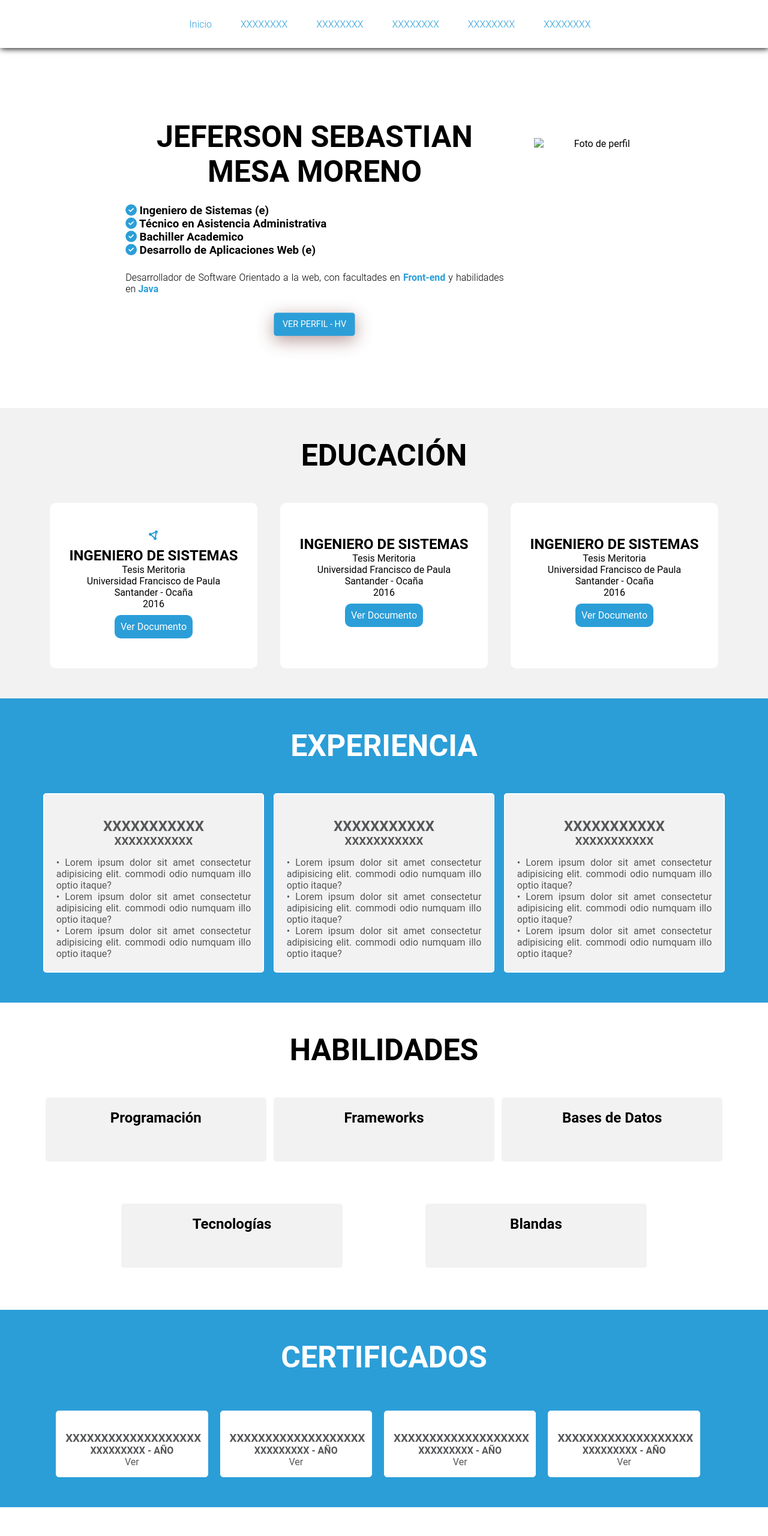
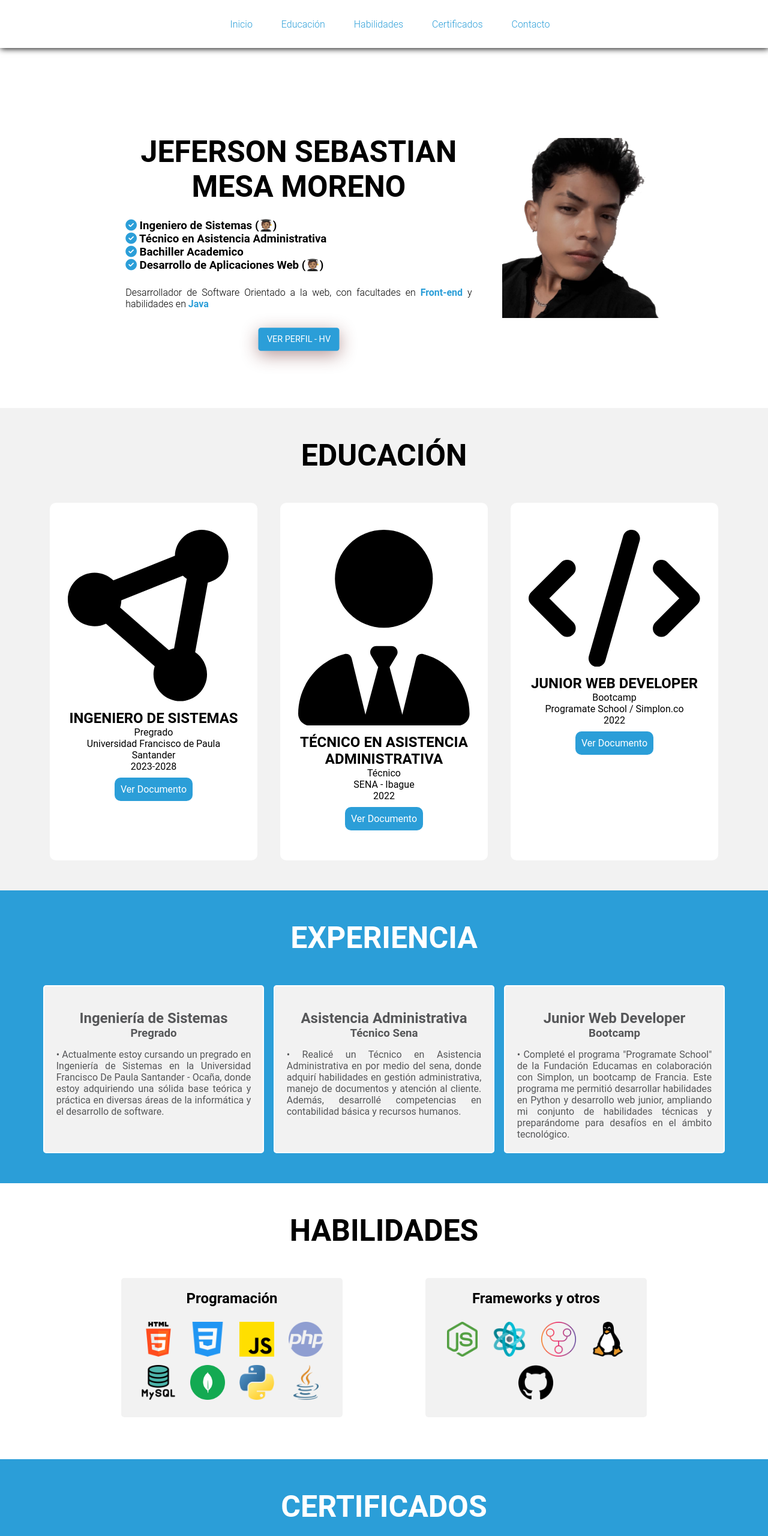
Before and after one commit to JefersonMesaUFPSO/Curriculum, a plain HTML site: page index.html in a window 1280 px wide. Shown: the top 2560 px of the page at 60% size. Before the commit the page ends 2512 px from the top, so only its background shows below. Drawn offline with Linux system fonts and the light colour scheme.

Commit message:
Load html new personal data and footer

```diff
--- a/index.html
+++ b/index.html
@@ -10,7 +10,7 @@
         content="Curricum, Hoja de vida, CV, HV, Perfil, Ingeniero de sistemas, Developer, Desarrollador, Frontend, Desarrollo web">
     <meta name="description" content="Portal para conocer la hoja de vida del Ingeniero Jeferson Mesa">
     <link rel="author" href="">
-    <link rel="icon" href="img/user.png" type="image/png">
+    <link rel="icon" href="img/user3.png" type="image/png">
     <link rel="stylesheet" href="css/style.css">
     <title>Jeferson Mesa - Curriculum Vitae</title>
 </head>
@@ -21,12 +21,11 @@
         <nav>
             <section class="contenedor nav">
                 <div class="enlaces-header">
-                    <a href="#inicio">Inicio</a>
-                    <a href="">XXXXXXXX</a>
-                    <a href="#">XXXXXXXX</a>
-                    <a href="#">XXXXXXXX</a>
-                    <a href="#">XXXXXXXX</a>
-                    <a href="#">XXXXXXXX</a>
+                    <a href="#inicio" class="link">Inicio</a>
+                    <a href="#educacion" class="link">Educación</a>
+                    <a href="#habilidades" class="link">Habilidades</a>
+                    <a href="#certificados" class="link">Certificados</a>
+                    <a href="#contacto" class="link">Contacto</a>
                 </div>
                 <div class="hamburguer">
                     <i class="fa-solid fa-bars"></i>
@@ -37,18 +36,18 @@
         <div class="contenedor">
             <section class="contenido-header">
                 <section class="textos-header">
-                    <h1>JEFERSON SEBASTIAN MESA MORENO</h1>
+                    <h1 class="title">JEFERSON SEBASTIAN MESA MORENO</h1>
                     <div class="titulospro">
-                        <h3><i class="fa-solid fa-circle-check" style="color: #2b9ed8;"></i> Ingeniero de Sistemas (e)</h3>
+                        <h3><i class="fa-solid fa-circle-check" style="color: #2b9ed8;"></i> Ingeniero de Sistemas (🧑🏽‍🎓)</h3>
                         <h3><i class="fa-solid fa-circle-check" style="color: #2b9ed8;"></i> Técnico en Asistencia Administrativa</h3>
                         <h3><i class="fa-solid fa-circle-check" style="color: #2b9ed8;"></i> Bachiller Academico</h3>
-                        <h3><i class="fa-solid fa-circle-check" style="color: #2b9ed8;"></i> Desarrollo de Aplicaciones Web (e)</h3>
+                        <h3><i class="fa-solid fa-circle-check" style="color: #2b9ed8;"></i> Desarrollo de Aplicaciones Web (🧑🏽‍🎓)</h3>
                     </div>
                     <p>Desarrollador de Software Orientado a la web, con facultades en <b><span>Front-end</span></b> y
                         habilidades en <b><span>Java</span></b></p>
-                    <a href="#" target="_blank">Ver Perfil - HV</a>
+                    <a href="/documents/Curriculum.pdf" target="_blank">Ver Perfil - HV</a>
                 </section>
-                <img src="img/user.png" alt="Foto de perfil">
+                <img src="img/user3.png" alt="Foto de perfil">
             </section>
         </div>
 
@@ -63,31 +62,31 @@
                     <h1>EDUCACIÓN</h1>
                 </div>
                 <div class="articulo">
-                    <i class="fa-solid fa-circle-nodes" style="color: #2b9ed8;"></i>
+                    <svg class="icon" xmlns="http://www.w3.org/2000/svg" viewBox="0 0 512 512"><path d="M418.4 157.9c35.3-8.3 61.6-40 61.6-77.9c0-44.2-35.8-80-80-80c-43.4 0-78.7 34.5-80 77.5L136.2 151.1C121.7 136.8 101.9 128 80 128c-44.2 0-80 35.8-80 80s35.8 80 80 80c12.2 0 23.8-2.7 34.1-7.6L259.7 407.8c-2.4 7.6-3.7 15.8-3.7 24.2c0 44.2 35.8 80 80 80s80-35.8 80-80c0-27.7-14-52.1-35.4-66.4l37.8-207.7zM156.3 232.2c2.2-6.9 3.5-14.2 3.7-21.7l183.8-73.5c3.6 3.5 7.4 6.7 11.6 9.5L317.6 354.1c-5.5 1.3-10.8 3.1-15.8 5.5L156.3 232.2z"/></svg>
                     <h3>Ingeniero de Sistemas</h3>
-                    <p>Tesis Meritoria</p>
-                    <p>Universidad Francisco de Paula Santander - Ocaña</p>
-                    <p>2016</p>
+                    <p>Pregrado</p>
+                    <p>Universidad Francisco de Paula Santander</p>
+                    <p>2023-2028</p>
                     <br>
                     <a href="#" target="_blank">Ver Documento</a>
                 </div>
                 <div class="articulo">
-                    <i></i>
-                    <h3>Ingeniero de Sistemas</h3>
-                    <p>Tesis Meritoria</p>
-                    <p>Universidad Francisco de Paula Santander - Ocaña</p>
-                    <p>2016</p>
+                    <svg class="icon" xmlns="http://www.w3.org/2000/svg" viewBox="0 0 448 512"><path d="M96 128a128 128 0 1 0 256 0A128 128 0 1 0 96 128zm94.5 200.2l18.6 31L175.8 483.1l-36-146.9c-2-8.1-9.8-13.4-17.9-11.3C51.9 342.4 0 405.8 0 481.3c0 17 13.8 30.7 30.7 30.7H162.5c0 0 0 0 .1 0H168 280h5.5c0 0 0 0 .1 0H417.3c17 0 30.7-13.8 30.7-30.7c0-75.5-51.9-138.9-121.9-156.4c-8.1-2-15.9 3.3-17.9 11.3l-36 146.9L238.9 359.2l18.6-31c6.4-10.7-1.3-24.2-13.7-24.2H224 204.3c-12.4 0-20.1 13.6-13.7 24.2z"/></svg>
+                    <h3>Técnico en Asistencia Administrativa</h3>
+                    <p>Técnico</p>
+                    <p>SENA - Ibague</p>
+                    <p>2022</p>
                     <br>
-                    <a href="#" target="_blank">Ver Documento</a>
+                    <a href="/documents/diplomaTecnico.pdf" target="_blank">Ver Documento</a>
                 </div>
                 <div class="articulo">
-                    <i></i>
-                    <h3>Ingeniero de Sistemas</h3>
-                    <p>Tesis Meritoria</p>
-                    <p>Universidad Francisco de Paula Santander - Ocaña</p>
-                    <p>2016</p>
+                    <svg class="icon" xmlns="http://www.w3.org/2000/svg" viewBox="0 0 640 512"><path d="M392.8 1.2c-17-4.9-34.7 5-39.6 22l-128 448c-4.9 17 5 34.7 22 39.6s34.7-5 39.6-22l128-448c4.9-17-5-34.7-22-39.6zm80.6 120.1c-12.5 12.5-12.5 32.8 0 45.3L562.7 256l-89.4 89.4c-12.5 12.5-12.5 32.8 0 45.3s32.8 12.5 45.3 0l112-112c12.5-12.5 12.5-32.8 0-45.3l-112-112c-12.5-12.5-32.8-12.5-45.3 0zm-306.7 0c-12.5-12.5-32.8-12.5-45.3 0l-112 112c-12.5 12.5-12.5 32.8 0 45.3l112 112c12.5 12.5 32.8 12.5 45.3 0s12.5-32.8 0-45.3L77.3 256l89.4-89.4c12.5-12.5 12.5-32.8 0-45.3z"/></svg>
+                    <h3>Junior Web Developer</h3>
+                    <p>Bootcamp</p>
+                    <p>Programate School / Simplon.co</p>
+                    <p>2022</p>
                     <br>
-                    <a href="#" target="_blank">Ver Documento</a>
+                    <a href="/documents/bootcamp.pdf" target="_blank">Ver Documento</a>
                 </div>
             </div>
         </div>
@@ -102,27 +101,22 @@
                 </div>
                 <div class="experience">
                     <img src="" alt="">
-                    <h2>XXXXXXXXXXX</h2>
-                    <h3>XXXXXXXXXXX</h3>
-                    <p>• Lorem ipsum dolor sit amet consectetur adipisicing elit. commodi odio numquam illo optio itaque?</p>
-                    <p>• Lorem ipsum dolor sit amet consectetur adipisicing elit. commodi odio numquam illo optio itaque?</p>
-                    <p>• Lorem ipsum dolor sit amet consectetur adipisicing elit. commodi odio numquam illo optio itaque?</p>
+                    <h2>Ingeniería de Sistemas</h2>
+                    <h3>Pregrado</h3>
+                    <p>• Actualmente estoy cursando un pregrado en Ingeniería de Sistemas en la Universidad Francisco De Paula Santander - Ocaña, donde estoy adquiriendo una sólida base teórica y práctica en diversas áreas de la informática y el desarrollo de software.</p>
+
                 </div>
                 <div class="experience">
                     <img src="" alt="">
-                    <h2>XXXXXXXXXXX</h2>
-                    <h3>XXXXXXXXXXX</h3>
-                    <p>• Lorem ipsum dolor sit amet consectetur adipisicing elit. commodi odio numquam illo optio itaque?</p>
-                    <p>• Lorem ipsum dolor sit amet consectetur adipisicing elit. commodi odio numquam illo optio itaque?</p>
-                    <p>• Lorem ipsum dolor sit amet consectetur adipisicing elit. commodi odio numquam illo optio itaque?</p>
+                    <h2>Asistencia Administrativa</h2>
+                    <h3>Técnico Sena</h3>
+                    <p>• Realicé un Técnico en Asistencia Administrativa en por medio del sena, donde adquirí habilidades en gestión administrativa, manejo de documentos y atención al cliente. Además, desarrollé competencias en contabilidad básica y recursos humanos.</p>
                 </div>
                 <div class="experience">
                     <img src="" alt="">
-                    <h2>XXXXXXXXXXX</h2>
-                    <h3>XXXXXXXXXXX</h3>
-                    <p>• Lorem ipsum dolor sit amet consectetur adipisicing elit. commodi odio numquam illo optio itaque?</p>
-                    <p>• Lorem ipsum dolor sit amet consectetur adipisicing elit. commodi odio numquam illo optio itaque?</p>
-                    <p>• Lorem ipsum dolor sit amet consectetur adipisicing elit. commodi odio numquam illo optio itaque?</p>
+                    <h2>Junior Web Developer</h2>
+                    <h3>Bootcamp</h3>
+                    <p>• Completé el programa "Programate School" de la Fundación Educamas en colaboración con Simplon, un bootcamp de Francia. Este programa me permitió desarrollar habilidades en Python y desarrollo web junior, ampliando mi conjunto de habilidades técnicas y preparándome para desafíos en el ámbito tecnológico.</p>
                 </div>
             </div>
         </div>
@@ -136,39 +130,24 @@
             <div class="content-skills">
                 <div class="skills">
                     <h2>Programación</h2>
-                    <img src="" alt="" title="" class="softskills">
-                    <img src="" alt="" title="" class="softskills">
-                    <img src="" alt="" title="" class="softskills">
-                    <img src="" alt="" title="" class="softskills">
+                    <img src="/img/html.png" alt="" title="" class="softskills">
+                    <img src="/img/css.png" alt="" title="" class="softskills">
+                    <img src="/img/js.png" alt="" title="" class="softskills">
+                    <img src="/img/php.png" alt="" title="" class="softskills">
+                    <img src="/img/mysql.png" alt="" title="" class="softskills">
+                    <img src="/img/mongodb.png" alt="" title="" class="softskills">
+                    <img src="/img/python.png" alt="" title="" class="softskills">
+                    <img src="/img/java.png" alt="" title="" class="softskills">
                 </div>
                 <div class="skills">
-                    <h2>Frameworks</h2>
-                    <img src="" alt="" title="" class="softskills">
-                    <img src="" alt="" title="" class="softskills">
-                    <img src="" alt="" title="" class="softskills">
-                    <img src="" alt="" title="" class="softskills">
+                    <h2>Frameworks y otros</h2>
+                    <img src="/img/node.png" alt="" title="" class="softskills">
+                    <img src="/img/react.png" alt="" title="" class="softskills">
+                    <img src="/img/git.png" alt="" title="" class="softskills">
+                    <img src="/img/linux.png" alt="" title="" class="softskills">
+                    <img src="/img/github.png" alt="" title="" class="softskills">
                 </div>
-                <div class="skills">
-                    <h2>Bases de Datos</h2>
-                    <img src="" alt="" title="" class="softskills">
-                    <img src="" alt="" title="" class="softskills">
-                    <img src="" alt="" title="" class="softskills">
-                    <img src="" alt="" title="" class="softskills">
-                </div>
-                <div class="skills">
-                    <h2>Tecnologías</h2>
-                    <img src="" alt="" title="" class="softskills">
-                    <img src="" alt="" title="" class="softskills">
-                    <img src="" alt="" title="" class="softskills">
-                    <img src="" alt="" title="" class="softskills">
-                </div>
-                <div class="skills">
-                    <h2>Blandas</h2>
-                    <img src="" alt="" title="" class="softskills">
-                    <img src="" alt="" title="" class="softskills">
-                    <img src="" alt="" title="" class="softskills">
-                    <img src="" alt="" title="" class="softskills">
-                </div>
+
             </div>
         </div>
     </section>
@@ -180,32 +159,81 @@
             </div>
             <div class="content-certificados">
                 <div class="certificate">
-                    <img src="" alt="">
-                    <h3>XXXXXXXXXXXXXXXXXXX</h3>
-                    <h4>XXXXXXXXX - AÑO</h4>
-                    <a href="" target="_blank">Ver</a>
+                    <h3>Certificado SENA</h3>
+                    <h4>Técnico en Asistencia Administrativa</h4>
+                    <a href="/documents/diplomaTecnico.pdf" target="_blank">Ver</a>
                 </div>
                 <div class="certificate">
-                    <img src="" alt="">
-                    <h3>XXXXXXXXXXXXXXXXXXX</h3>
-                    <h4>XXXXXXXXX - AÑO</h4>
-                    <a href="" target="_blank">Ver</a>
+
+                    <h3>Certificado Educamás</h3>
+                    <h4>Bootcamp Desarrollador Web Junior</h4>
+                    <a href="/documents/bootcamp.pdf" target="_blank">Ver</a>
                 </div>
                 <div class="certificate">
-                    <img src="" alt="">
-                    <h3>XXXXXXXXXXXXXXXXXXX</h3>
-                    <h4>XXXXXXXXX - AÑO</h4>
-                    <a href="" target="_blank">Ver</a>
+
+                    <h3>Certificado SENA</h3>
+                    <h4>Curso en Comportamiento Emprendedor</h4>
+                    <a href="/documents/emprendedorCurso.pdf" target="_blank">Ver</a>
                 </div>
                 <div class="certificate">
-                    <img src="" alt="">
-                    <h3>XXXXXXXXXXXXXXXXXXX</h3>
-                    <h4>XXXXXXXXX - AÑO</h4>
-                    <a href="" target="_blank">Ver</a>
+
+                    <h3>Certificado Bachiller</h3>
+                    <h4>Institución Educativa Técnica Empresarial "El Jardin"</h4>
+                    <a href="/documents/diplomaTecnico.pdf" target="_blank">Ver</a>
                 </div>
             </div>
         </div>
     </section>
+
+
+    <!-- PIE DE PÁGINA / FOOTER -->
+    <footer id="contacto">
+        <div class="partFooter">
+            <img src="img/user3.png" alt="">
+        </div>
+        <div class="partFooter">
+            <h4>Contacto</h4>
+            <div class="contact">
+                <i class="fa-solid fa-phone"></i>
+                <p>(+57) 3054009382</p>
+            </div>
+            <div class="contact">
+                <i class="fa-solid fa-envelope"></i>
+                <p>jefersonmesa13@gmail.com</p>
+            </div>
+            <div class="contact">
+                <i class="fa-solid fa-user"></i>
+                <p>Jefersonsmesa</p>
+            </div>
+            <div class="contact">
+                <i class="fa-solid fa-street-view"></i>
+                <p>Ocaña</p>
+            </div>
+            <div class="contact">
+                <i class="fa-solid fa-location-dot"></i>
+                <p>Bogotá</p>
+            </div>
+        </div>
+        <div class="partFooter">
+            <h4>Enlaces</h4>
+            <a href="https://www.linkedin.com/in/jeferson-mesa-62a209201" target="_blank">Linkedin</a>
+            <a href="https://www.facebook.com/profile.php?id=61550039712485" target="_blank">Facebook</a>
+            <a href="https://www.instagram.com/jefersonsmesa/" target="_blank">Instagram</a>
+            <a href="https://github.com/JefersonMesaUFPSO" target="_blank">Github</a>
+            <a href="mailto:jefersonmesa13@gmail.com@?Subject=Hola%20Jeferson!%20Quiero%20contactarme%20contigo" target="_blank">Enviar email</a>
+        </div>
+        <div class="partFooter">
+            <h4>Redes Sociales</h4>
+            <div class="social-media">
+                <a href="https://www.linkedin.com/in/jeferson-mesa-62a209201/" target="_blank"><i class="fa-brands fa-linkedin"></i></a>
+                <a href="https://www.facebook.com/profile.php?id=61550039712485" target="_blank"><i class="fa-brands fa-facebook"></i></a>
+                <a href="https://www.instagram.com/jefersonsmesa/" target="_blank"><i class="fa-brands fa-instagram"></i></a>
+                <a href="https://github.com/JefersonMesaUFPSO" target="_blank"><i class="fa-brands fa-github"></i></a>
+                <a href="mailto:jefersonmesa13@gmail.com@?Subject=Hola%20Jeferson!%20Quiero%20contactarme%20contigo" target="_blank"><i class="fa-solid fa-envelope"></i></a>
+            </div>
+        </div>
+    </footer>
+
 
     <script src="https://kit.fontawesome.com/2739a6b5b8.js" crossorigin="anonymous"></script>
     <script src="js/main.js"></script>
```
